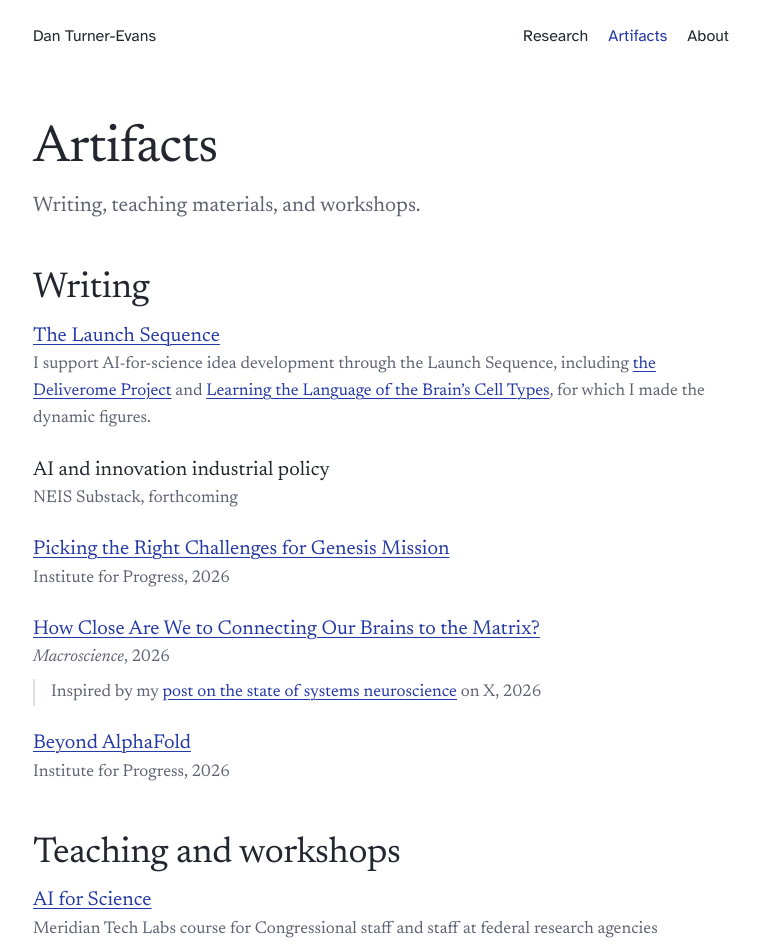
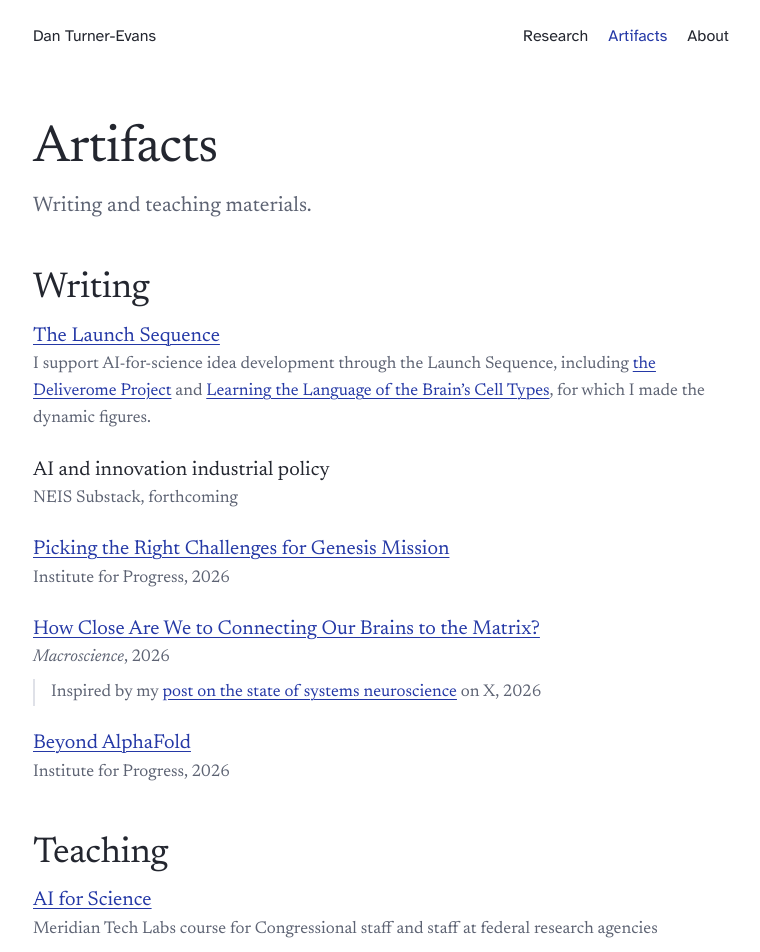
Before and after one commit to DanTurner-Evans/DanTurner-Evans.github.io, a plain HTML site: page docs/artifacts.html in a window 1280 px wide. Shown: the top 952 px of the page, without its empty margins (259-1019 px from the left). Drawn offline with Linux system fonts and the light colour scheme.

Commit message:
Remove workshop references from Artifacts
Co-Authored-By: Claude Opus 5.5 <noreply@anthropic.com>

```diff
--- a/docs/artifacts.html
+++ b/docs/artifacts.html
@@ -4,11 +4,11 @@
   <meta charset="utf-8">
   <meta name="viewport" content="width=device-width, initial-scale=1">
   <title>Artifacts | Dan Turner-Evans</title>
-  <meta name="description" content="Writing, teaching materials, and workshops by Dan Turner-Evans.">
+  <meta name="description" content="Writing and teaching materials by Dan Turner-Evans.">
   <meta property="og:type" content="website">
   <meta property="og:site_name" content="Dan Turner-Evans">
   <meta property="og:title" content="Artifacts | Dan Turner-Evans">
-  <meta property="og:description" content="Writing, teaching materials, and workshops by Dan Turner-Evans.">
+  <meta property="og:description" content="Writing and teaching materials by Dan Turner-Evans.">
   <meta property="og:url" content="https://danturner-evans.github.io/artifacts.html">
   <meta property="og:image" content="https://danturner-evans.github.io/assets/share-card.jpg">
   <meta property="og:image:width" content="1200">
@@ -34,7 +34,7 @@
   <main class="wrap">
     <div class="opening">
       <h1>Artifacts</h1>
-      <p class="lede">Writing, teaching materials, and workshops.</p>
+      <p class="lede">Writing and teaching materials.</p>
     </div>
     <h2>Writing</h2>
     <ul class="pieces">
@@ -62,7 +62,7 @@
         <span class="venue">Institute for Progress, 2026</span>
       </li>
     </ul>
-    <h2>Teaching and workshops</h2>
+    <h2>Teaching</h2>
     <ul class="pieces">
       <li>
         <a class="title" href="https://github.com/DanTurner-Evans/AI-for-science">AI for Science</a>
```
Also changed, not shown: docs/index.html (+1 -1 lines).
